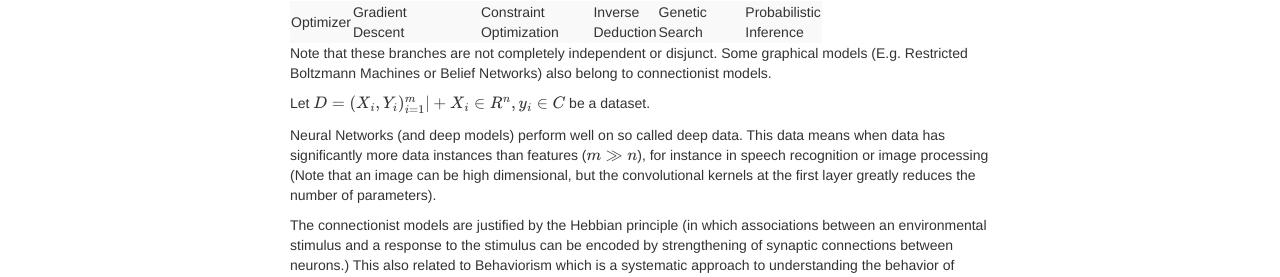
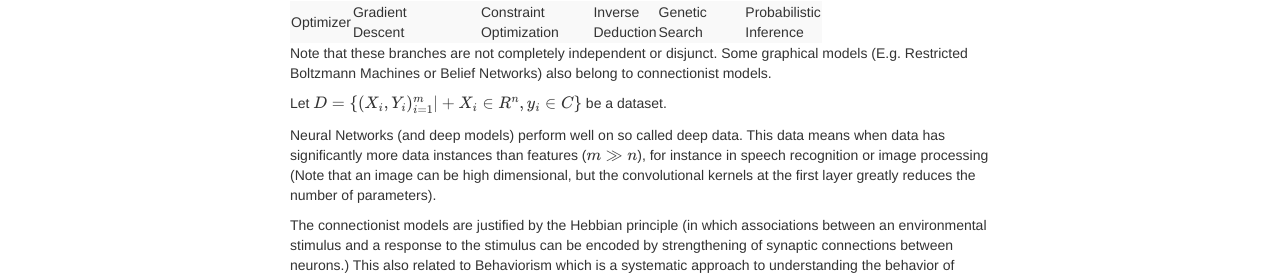
Before and after one commit to kfattila/kfattila.github.io, a Jekyll site: the page built from pages/Taxonomy.md, in a window 1280 px wide. Shown: the part 347-624 px from the top of the page. Built offline with Jekyll 4.4.1, drawn with Linux system fonts in a browser that asks for light colours; formulas are drawn with MathJax 3; comment, search, counter and statistics services are not loaded.

Commit message:
Lectures

```diff
--- a/pages/Taxonomy.md
+++ b/pages/Taxonomy.md
@@ -22,7 +22,7 @@ The main five branches of machine learning are:
 
 Note that these branches are not completely independent or disjunct. Some graphical models (E.g. Restricted Boltzmann Machines or Belief Networks) also belong to connectionist models.
 
-Let \\(D = \{(X_{i}, Y_{i})\_{i=1}^{m} \vert +X_{i} \in R^{n}, y_{i} \in C\}\\) be a dataset.
+Let \\(D = \\{(X_{i}, Y_{i})\_{i=1}^{m} \vert +X_{i} \in R^{n}, y_{i} \in C\\}\\) be a dataset.
 
 Neural Networks (and deep models) perform well on so called deep data. This data means when data has significantly more data instances than features (\\(m \gg n\\)), for instance in speech recognition or image processing (Note that an image can be high dimensional, but the convolutional kernels at the first layer greatly reduces the number of parameters).
 
```
